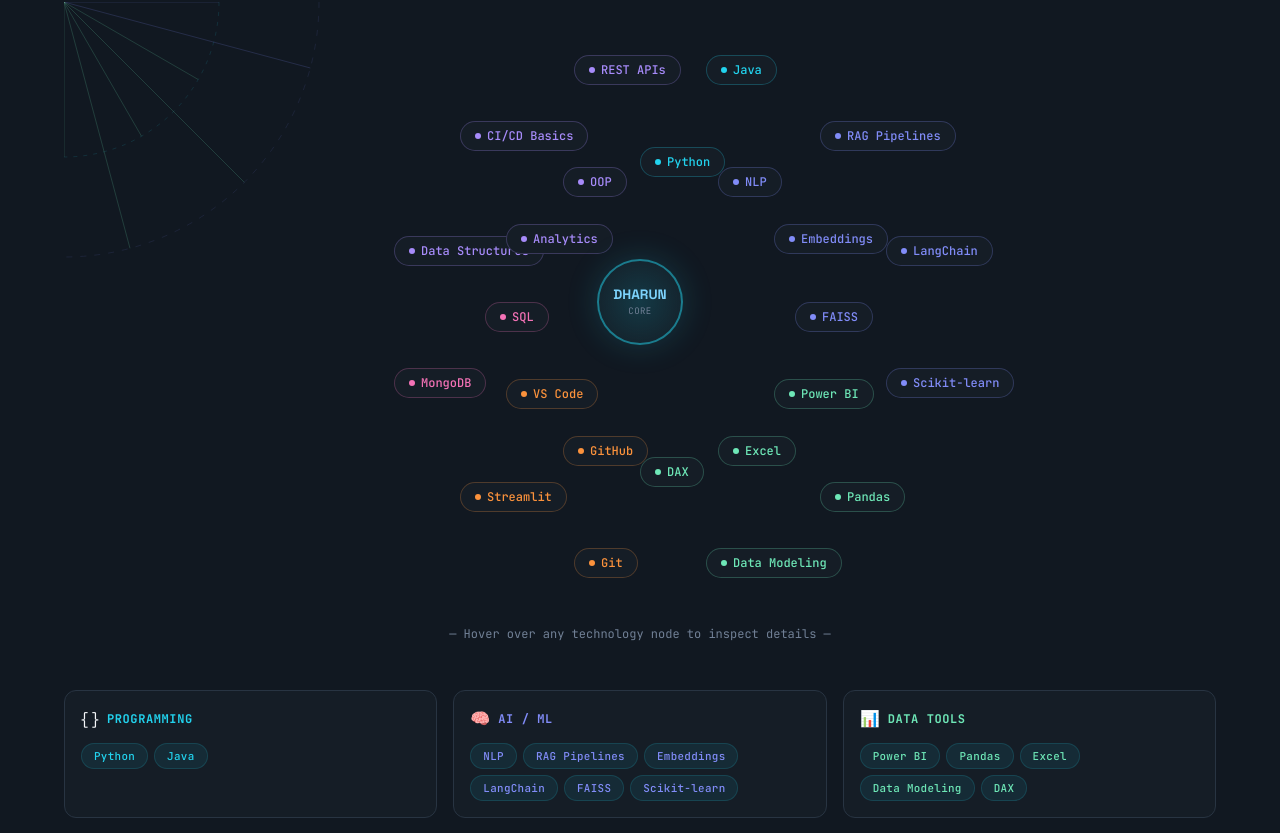
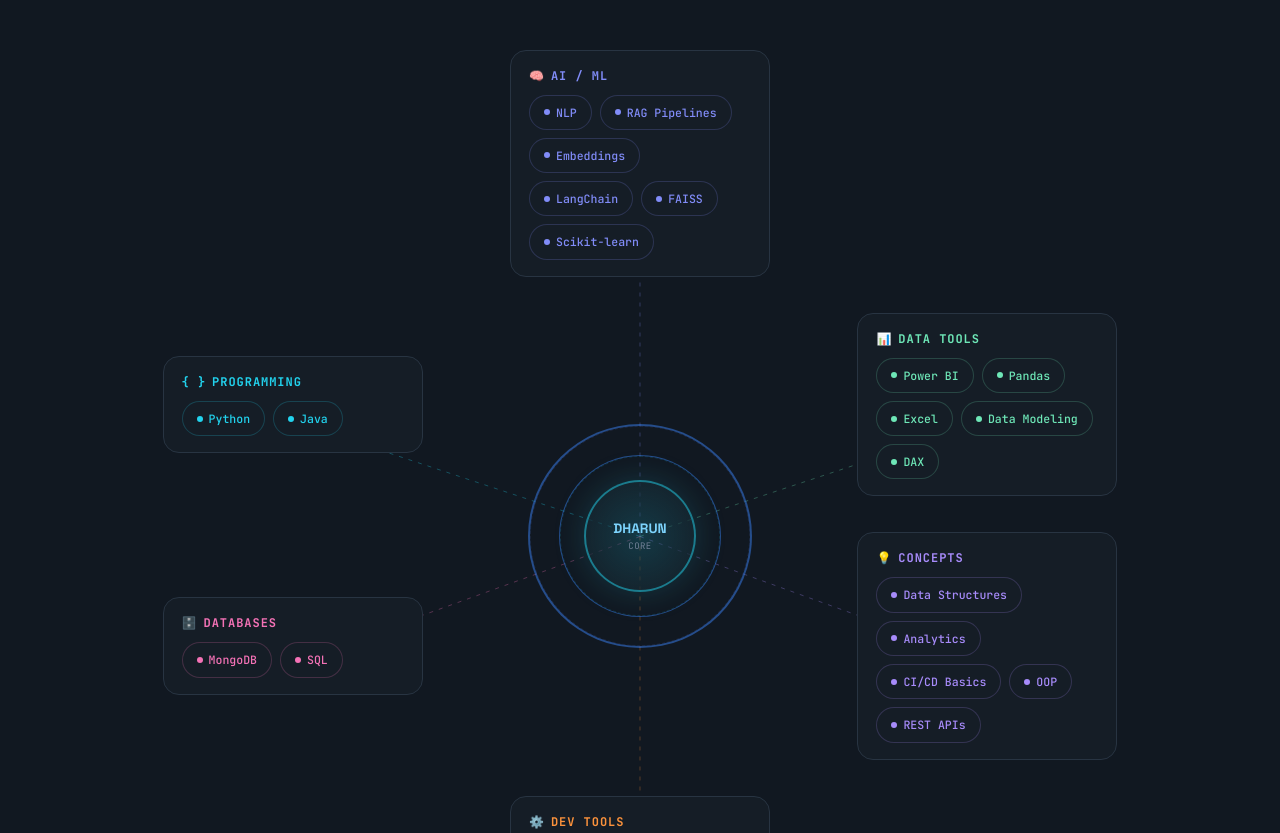
Before and after one commit to DharunKumarS-code/Portfolio, a React (Vite) app in the folder portfolio-website/: page / in a window 1280 px wide. Shown: the part 3007-3840 px from the top of the page. Built offline with nearby package versions, Linux system fonts and the light colour scheme.

Commit message:
Deployment fix

```diff
--- a/portfolio-website/src/components/SkillUniverse.jsx
+++ b/portfolio-website/src/components/SkillUniverse.jsx
@@ -1,4 +1,4 @@
-import { useRef, useState } from 'react'
+import { useRef, useState, useLayoutEffect } from 'react'
 import { motion, useInView } from 'framer-motion'
 import { skills } from '../data'
 
@@ -11,46 +11,153 @@
   'Concepts': '#a78bfa',
 }
 
+// Fixed, deterministic slot assignment — never random coordinates.
+const SLOT_MAP = {
+  'AI / ML': 'aiml',
+  'Programming': 'prog',
+  'Data Tools': 'data',
+  'Databases': 'db',
+  'Concepts': 'concepts',
+  'Dev Tools': 'dev',
+}
+
+function CoreNode({ compact }) {
+  return (
+    <motion.div
+      className={`skill-core-circle ${compact ? 'skill-core-circle-sm' : ''}`}
+      animate={{
+        boxShadow: [
+          '0 0 30px rgba(34,211,238,0.15)',
+          '0 0 55px rgba(34,211,238,0.35)',
+          '0 0 30px rgba(34,211,238,0.15)',
+        ],
+      }}
+      transition={{ duration: 3, repeat: Infinity, ease: 'easeInOut' }}
+    >
+      <span>DHARUN</span>
+      <span className="font-mono text-[9px] font-normal tracking-wider" style={{ color: 'var(--text-3)' }}>
+        CORE
+      </span>
+    </motion.div>
+  )
+}
+
+function SkillPill({ name, color, isHovered, onHover }) {
+  return (
+    <button
+      type="button"
+      className="skill-pill"
+      aria-label={name}
+      onMouseEnter={() => onHover(name)}
+      onMouseLeave={() => onHover(null)}
+      onFocus={() => onHover(name)}
+      onBlur={() => onHover(null)}
+      style={{
+        background: isHovered ? `${color}22` : 'var(--panel)',
+        borderColor: isHovered ? color : `${color}35`,
+        color: isHovered ? 'var(--text-1)' : color,
+        boxShadow: isHovered ? `0 0 16px ${color}40` : 'none',
+      }}
+    >
+      <span className="skill-pill-dot" style={{ background: color }} />
+      {name}
+    </button>
+  )
+}
+
+function SkillCluster({ cat, color, activeCategory, hoveredSkill, setHoveredSkill, slotClass, clusterRef, inView, delay }) {
+  const isDimmed = Boolean(activeCategory) && activeCategory !== cat.category
+
+  return (
+    <motion.div
+      ref={clusterRef}
+      className={`skill-cluster ${slotClass || ''}`}
+      initial={{ opacity: 0, y: 16 }}
+      animate={inView ? { opacity: isDimmed ? 0.35 : 1, y: 0 } : {}}
+      transition={{ delay, duration: 0.5 }}
+      style={{
+        borderColor: activeCategory === cat.category ? color : 'var(--border)',
+        boxShadow: activeCategory === cat.category ? `0 0 24px ${color}22` : 'none',
+      }}
+    >
+      <div className="skill-cluster-heading" style={{ color }}>
+        <span>{cat.icon}</span>
+        <span>{cat.category.toUpperCase()}</span>
+      </div>
+      <div className="skill-cluster-pills">
+        {cat.items.map(item => (
+          <SkillPill
+            key={item}
+            name={item}
+            color={color}
+            isHovered={hoveredSkill === item}
+            onHover={setHoveredSkill}
+          />
+        ))}
+      </div>
+    </motion.div>
+  )
+}
+
 export default function SkillUniverse() {
   const ref = useRef(null)
   const inView = useInView(ref, { once: true, margin: '-60px' })
   const [hoveredSkill, setHoveredSkill] = useState(null)
   const [activeCategory, setActiveCategory] = useState(null)
 
-  // Flatten all skills with category info in structured order
-  const allSkills = skills.flatMap(cat =>
-    cat.items.map(item => ({
-      name: item,
+  const mapRef = useRef(null)
+  const coreRef = useRef(null)
+  const clusterRefs = useRef({})
+  const [lines, setLines] = useState([])
+
+  // Measure the actual rendered positions of the core and each cluster so the
+  // connecting lines always land on real geometry — never guessed coordinates.
+  useLayoutEffect(() => {
+    function measure() {
+      const containerEl = mapRef.current
+      const coreEl = coreRef.current
+      if (!containerEl || !coreEl) return
+
+      const containerRect = containerEl.getBoundingClientRect()
+      // The desktop/tablet map is display:none on mobile — skip measuring then.
+      if (containerRect.width === 0 || containerRect.height === 0) {
+        setLines([])
+        return
+      }
+
+      const coreRect = coreEl.getBoundingClientRect()
+      const coreCenter = {
+        x: coreRect.left + coreRect.width / 2 - containerRect.left,
+        y: coreRect.top + coreRect.height / 2 - containerRect.top,
+      }
+
+      const nextLines = skills
+        .map(cat => {
+          const el = clusterRefs.current[cat.category]
+          if (!el) return null
+          const r = el.getBoundingClientRect()
+          return {
             category: cat.category,
-      color: COLOR_MAP[cat.category] || '#22d3ee',
-    }))
-  )
-
-  const totalSkills = allSkills.length
-
-  // Calculate 2-ring staggered layout coordinates for perfect spacing and zero overlap
-  const nodeData = allSkills.map((skill, idx) => {
-    // Distribute angles evenly around 360 degrees, starting from top (-PI/2)
-    const angle = (idx / totalSkills) * Math.PI * 2 - Math.PI / 2
-    // Alternate between Inner Ring (155px) and Outer Ring (255px)
-    const radius = idx % 2 === 0 ? 155 : 255
-    const x = Math.cos(angle) * radius
-    const y = Math.sin(angle) * radius
-
-    return {
-      ...skill,
-      idx,
-      x,
-      y,
-      radius,
-      angle,
+            x1: coreCenter.x,
+            y1: coreCenter.y,
+            x2: r.left + r.width / 2 - containerRect.left,
+            y2: r.top + r.height / 2 - containerRect.top,
           }
         })
+        .filter(Boolean)
 
-  const isVisible = (skill) => {
-    if (!activeCategory) return true
-    return skill.category === activeCategory
+      setLines(nextLines)
     }
+
+    measure()
+    const ro = new ResizeObserver(measure)
+    if (mapRef.current) ro.observe(mapRef.current)
+    window.addEventListener('resize', measure)
+    return () => {
+      ro.disconnect()
+      window.removeEventListener('resize', measure)
+    }
+  }, [])
 
   return (
     <section
@@ -112,134 +219,74 @@
           ))}
         </motion.div>
 
-        {/* 2D Orbital Radar Map */}
-        <div className="relative w-full h-[600px] flex items-center justify-center overflow-hidden my-4">
-
-          {/* SVG Overlay: Central Orbital Rings & Radiant Connection Lines */}
-          <svg className="absolute inset-0 w-full h-full pointer-events-none" aria-hidden="true">
-            <g transform="translate(50% 50%)">
-              {/* Inner Orbit Circle (155px) */}
-              <circle
-                r="155"
-                fill="none"
-                stroke="rgba(34,211,238,0.12)"
-                strokeWidth="1"
-                strokeDasharray="4 6"
-              />
-              {/* Outer Orbit Circle (255px) */}
-              <circle
-                r="255"
-                fill="none"
-                stroke="rgba(129,140,248,0.1)"
-                strokeWidth="1"
-                strokeDasharray="6 8"
-              />
-
-              {/* Radiant lines connecting center (0,0) to each node (x,y) */}
-              {nodeData.map(node => {
-                const active = isVisible(node)
-                const isHovered = hoveredSkill === node.name
+        {/* Desktop / tablet skill map — fixed grid slots, zero random positioning */}
+        <div className="skill-map" ref={mapRef}>
+          <svg className="absolute inset-0 w-full h-full pointer-events-none" style={{ zIndex: 0 }} aria-hidden="true">
+            {lines.map(line => {
+              const isActiveCat = !activeCategory || activeCategory === line.category
+              const isHoveredCat = Boolean(
+                hoveredSkill && skills.find(c => c.category === line.category)?.items.includes(hoveredSkill)
+              )
               return (
                 <line
-                    key={`line-${node.name}-${node.idx}`}
-                    x1="0"
-                    y1="0"
-                    x2={node.x}
-                    y2={node.y}
-                    stroke={node.color}
-                    strokeWidth={isHovered ? 1.8 : 1}
-                    strokeOpacity={isHovered ? 0.8 : active ? (activeCategory ? 0.4 : 0.18) : 0.05}
-                    style={{ transition: 'all 0.3s ease' }}
+                  key={line.category}
+                  x1={line.x1}
+                  y1={line.y1}
+                  x2={line.x2}
+                  y2={line.y2}
+                  stroke={COLOR_MAP[line.category]}
+                  strokeWidth={isHoveredCat ? 1.8 : 1}
+                  strokeDasharray="4 6"
+                  strokeOpacity={isHoveredCat ? 0.7 : isActiveCat ? 0.3 : 0.08}
+                  style={{ transition: 'stroke-opacity 0.3s ease, stroke-width 0.3s ease' }}
                 />
               )
             })}
-            </g>
           </svg>
 
-          {/* Central DHARUN Node */}
-          <motion.div
-            className="absolute z-20 flex flex-col items-center justify-center rounded-full font-bold select-none cursor-pointer"
-            style={{
-              width: 86,
-              height: 86,
-              background: 'radial-gradient(circle, rgba(34,211,238,0.18), var(--panel))',
-              border: '2px solid rgba(34,211,238,0.5)',
-              color: 'var(--cyan)',
-              boxShadow: '0 0 40px rgba(34,211,238,0.25)',
-              fontFamily: 'Space Grotesk',
-              fontSize: '0.85rem',
-            }}
-            animate={{
-              boxShadow: [
-                '0 0 30px rgba(34,211,238,0.15)',
-                '0 0 55px rgba(34,211,238,0.35)',
-                '0 0 30px rgba(34,211,238,0.15)',
-              ],
-            }}
-            transition={{ duration: 3, repeat: Infinity, ease: 'easeInOut' }}
-          >
-            <span>DHARUN</span>
-            <span className="font-mono text-[9px] font-normal tracking-wider" style={{ color: 'var(--text-3)' }}>
-              CORE
-            </span>
-          </motion.div>
+          <div className="skill-core" ref={coreRef}>
+            <div className="skill-core-ring ring-1" />
+            <div className="skill-core-ring ring-2" />
+            <CoreNode />
+          </div>
 
-          {/* Skill Node Pills */}
-          {nodeData.map(node => {
-            const active = isVisible(node)
-            const isHovered = hoveredSkill === node.name
+          {skills.map((cat, idx) => (
+            <SkillCluster
+              key={cat.category}
+              cat={cat}
+              color={COLOR_MAP[cat.category]}
+              activeCategory={activeCategory}
+              hoveredSkill={hoveredSkill}
+              setHoveredSkill={setHoveredSkill}
+              slotClass={`skill-slot-${SLOT_MAP[cat.category]}`}
+              clusterRef={el => { clusterRefs.current[cat.category] = el }}
+              inView={inView}
+              delay={0.1 + idx * 0.05}
+            />
+          ))}
+        </div>
 
-            return (
-              <motion.div
-                key={`node-${node.name}-${node.idx}`}
-                className="absolute flex items-center justify-center cursor-pointer select-none"
-                style={{
-                  left: `calc(50% + ${node.x}px)`,
-                  top: `calc(50% + ${node.y}px)`,
-                  transform: 'translate(-50%, -50%)',
-                  zIndex: isHovered ? 30 : active ? 10 : 1,
-                  opacity: active ? 1 : 0.25,
-                }}
-                initial={{ opacity: 0, scale: 0 }}
-                animate={{ opacity: active ? 1 : 0.25, scale: 1 }}
-                transition={{ delay: node.idx * 0.02, type: 'spring', stiffness: 120 }}
-                onMouseEnter={() => setHoveredSkill(node.name)}
-                onMouseLeave={() => setHoveredSkill(null)}
-                whileHover={{ scale: 1.12 }}
-              >
-                <div
-                  className="px-3.5 py-1.5 rounded-full font-mono text-xs font-medium whitespace-nowrap transition-all duration-200 flex items-center gap-1.5"
-                  style={{
-                    background: isHovered
-                      ? `${node.color}25`
-                      : active
-                      ? 'var(--panel)'
-                      : 'rgba(15,22,41,0.5)',
-                    border: `1px solid ${
-                      isHovered
-                        ? node.color
-                        : active
-                        ? `${node.color}40`
-                        : 'var(--border)'
-                    }`,
-                    color: isHovered ? 'var(--text-1)' : active ? node.color : 'var(--text-3)',
-                    boxShadow: isHovered ? `0 0 20px ${node.color}40` : 'none',
-                    backdropFilter: 'blur(8px)',
-                  }}
-                >
-                  <span
-                    className="w-1.5 h-1.5 rounded-full inline-block"
-                    style={{ background: node.color }}
+        {/* Mobile — structured stacked clusters, no orbital layout */}
+        <div className="skill-map-mobile">
+          <div className="skill-core-mobile">
+            <CoreNode compact />
+          </div>
+          {skills.map((cat, idx) => (
+            <SkillCluster
+              key={cat.category}
+              cat={cat}
+              color={COLOR_MAP[cat.category]}
+              activeCategory={activeCategory}
+              hoveredSkill={hoveredSkill}
+              setHoveredSkill={setHoveredSkill}
+              inView={inView}
+              delay={0.1 + idx * 0.05}
             />
-                  {node.name}
-                </div>
-              </motion.div>
-            )
-          })}
+          ))}
         </div>
 
         {/* Hovered Skill Context Banner */}
-        <div className="text-center mt-2 h-8 flex items-center justify-center">
+        <div className="text-center mt-8 h-8 flex items-center justify-center">
           {hoveredSkill ? (
             <motion.p
               initial={{ opacity: 0, y: 5 }}
@@ -248,71 +295,14 @@
               style={{ color: 'var(--cyan)' }}
             >
               {`> ${hoveredSkill} [${
-                allSkills.find(s => s.name === hoveredSkill)?.category || 'Skill'
+                skills.find(c => c.items.includes(hoveredSkill))?.category || 'Skill'
               }]`}
             </motion.p>
           ) : (
             <p className="font-mono text-xs" style={{ color: 'var(--text-3)' }}>
-              — Hover over any technology node to inspect details —
+              — Hover over any technology to inspect details —
             </p>
           )}
-        </div>
-
-        {/* Skill grid (categorized fallback list) */}
-        <div className="grid grid-cols-2 md:grid-cols-3 gap-4 mt-10">
-          {skills.map((cat, idx) => (
-            <motion.div
-              key={cat.category}
-              className="p-4 rounded-xl transition-all duration-200"
-              style={{
-                background: 'var(--panel)',
-                border: `1px solid ${
-                  activeCategory === cat.category
-                    ? COLOR_MAP[cat.category]
-                    : 'var(--border)'
-                }`,
-                boxShadow:
-                  activeCategory === cat.category
-                    ? `0 0 20px ${COLOR_MAP[cat.category]}20`
-                    : 'none',
-              }}
-              initial={{ opacity: 0, y: 20 }}
-              animate={inView ? { opacity: 1, y: 0 } : {}}
-              transition={{ delay: 0.3 + idx * 0.05 }}
-            >
-              <div className="flex items-center gap-2 mb-3">
-                <span>{cat.icon}</span>
-                <p
-                  className="font-mono text-xs font-bold tracking-wider"
-                  style={{ color: COLOR_MAP[cat.category] }}
-                >
-                  {cat.category.toUpperCase()}
-                </p>
-              </div>
-              <div className="flex flex-wrap gap-1.5">
-                {cat.items.map(item => (
-                  <span
-                    key={item}
-                    className="tech-pill cursor-pointer transition-transform hover:scale-105"
-                    style={{
-                      borderColor:
-                        hoveredSkill === item
-                          ? COLOR_MAP[cat.category]
-                          : undefined,
-                      color:
-                        hoveredSkill === item
-                          ? 'var(--text-1)'
-                          : COLOR_MAP[cat.category],
-                    }}
-                    onMouseEnter={() => setHoveredSkill(item)}
-                    onMouseLeave={() => setHoveredSkill(null)}
-                  >
-                    {item}
-                  </span>
-                ))}
-              </div>
-            </motion.div>
-          ))}
         </div>
       </div>
     </section>
--- a/portfolio-website/src/index.css
+++ b/portfolio-website/src/index.css
@@ -378,15 +378,191 @@
 }
 
 /* === SKILL NODE UNIVERSE === */
-.skill-universe-wrapper {
-  width: 100%;
-  height: 600px;
+.skill-map {
   position: relative;
-  cursor: grab;
+  display: grid;
+  grid-template-columns: minmax(170px, 1fr) minmax(190px, 1.3fr) minmax(170px, 1fr);
+  grid-template-rows: auto auto auto auto;
+  grid-template-areas:
+    ".    aiml  ."
+    "prog core  data"
+    "db   core  concepts"
+    ".    dev   .";
+  gap: 36px 24px;
+  align-items: center;
+  justify-items: center;
+  max-width: 1000px;
+  margin: 0 auto;
+  padding: 48px 12px;
 }
 
-.skill-universe-wrapper:active {
-  cursor: grabbing;
+.skill-slot-aiml { grid-area: aiml; }
+.skill-slot-prog { grid-area: prog; }
+.skill-slot-data { grid-area: data; }
+.skill-slot-db { grid-area: db; }
+.skill-slot-concepts { grid-area: concepts; }
+.skill-slot-dev { grid-area: dev; }
+
+.skill-core {
+  grid-area: core;
+  position: relative;
+  z-index: 2;
+  width: fit-content;
+  display: flex;
+  align-items: center;
+  justify-content: center;
+}
+
+.skill-core-ring {
+  position: absolute;
+  border-radius: 50%;
+  border: 1px dashed rgba(34, 211, 238, 0.14);
+  pointer-events: none;
+  width: 160px;
+  height: 160px;
+}
+
+.skill-core-ring.ring-2 {
+  width: 220px;
+  height: 220px;
+  border-color: rgba(129, 140, 248, 0.1);
+}
+
+.skill-core-circle {
+  position: relative;
+  z-index: 1;
+  width: 112px;
+  height: 112px;
+  border-radius: 50%;
+  display: flex;
+  flex-direction: column;
+  align-items: center;
+  justify-content: center;
+  font-weight: 700;
+  user-select: none;
+  cursor: pointer;
+  background: radial-gradient(circle, rgba(34, 211, 238, 0.18), var(--panel));
+  border: 2px solid rgba(34, 211, 238, 0.5);
+  color: var(--cyan);
+  font-family: 'Space Grotesk', sans-serif;
+  font-size: 0.85rem;
+}
+
+.skill-core-circle.skill-core-circle-sm {
+  width: 86px;
+  height: 86px;
+  font-size: 0.7rem;
+}
+
+.skill-cluster {
+  position: relative;
+  z-index: 1;
+  width: 100%;
+  max-width: 260px;
+  padding: 16px 18px;
+  border-radius: 16px;
+  background: var(--panel);
+  border: 1px solid var(--border);
+  transition: opacity 0.3s ease, border-color 0.3s ease, box-shadow 0.3s ease;
+}
+
+.skill-cluster-heading {
+  display: flex;
+  align-items: center;
+  gap: 6px;
+  font-family: 'JetBrains Mono', monospace;
+  font-size: 0.75rem;
+  font-weight: 700;
+  letter-spacing: 0.08em;
+  margin-bottom: 10px;
+}
+
+.skill-cluster-pills {
+  display: flex;
+  flex-wrap: wrap;
+  gap: 8px;
+}
+
+.skill-pill {
+  display: inline-flex;
+  align-items: center;
+  gap: 6px;
+  width: fit-content;
+  min-height: 34px;
+  padding: 8px 14px;
+  border-radius: 100px;
+  font-family: 'JetBrains Mono', monospace;
+  font-size: 0.72rem;
+  font-weight: 500;
+  white-space: nowrap;
+  border: 1px solid var(--border);
+  background: none;
+  cursor: pointer;
+  transition: transform 0.2s ease, background 0.2s ease, border-color 0.2s ease, color 0.2s ease, box-shadow 0.2s ease;
+}
+
+.skill-pill:hover,
+.skill-pill:focus-visible {
+  transform: scale(1.04);
+}
+
+.skill-pill:focus-visible {
+  outline: 2px solid var(--cyan);
+  outline-offset: 2px;
+}
+
+.skill-pill-dot {
+  width: 6px;
+  height: 6px;
+  border-radius: 50%;
+  flex-shrink: 0;
+}
+
+.skill-map-mobile {
+  display: none;
+  flex-direction: column;
+  align-items: center;
+  gap: 16px;
+  max-width: 480px;
+  margin: 0 auto;
+}
+
+.skill-core-mobile {
+  margin-bottom: 4px;
+}
+
+@media (max-width: 1023px) {
+  .skill-map {
+    gap: 22px 16px;
+    padding: 32px 8px;
+  }
+  .skill-cluster {
+    max-width: 200px;
+    padding: 12px 14px;
+  }
+  .skill-pill {
+    font-size: 0.66rem;
+    padding: 6px 11px;
+    min-height: 30px;
+  }
+  .skill-core-circle {
+    width: 90px;
+    height: 90px;
+    font-size: 0.72rem;
+  }
+  .skill-core-ring { width: 128px; height: 128px; }
+  .skill-core-ring.ring-2 { width: 172px; height: 172px; }
+}
+
+@media (max-width: 767px) {
+  .skill-map { display: none; }
+  .skill-map-mobile {
+    display: flex;
+  }
+  .skill-cluster {
+    max-width: 100%;
+    width: 100%;
+  }
 }
 
 /* === PROJECT LAB CARDS === */
```
Lines whose indentation alone changed are shown as unchanged.
